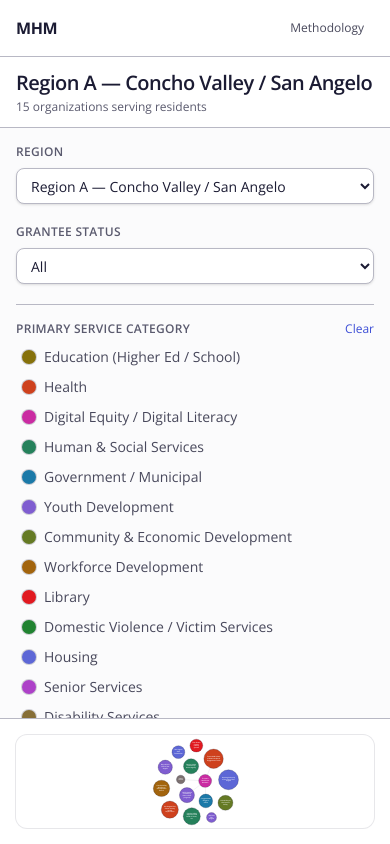
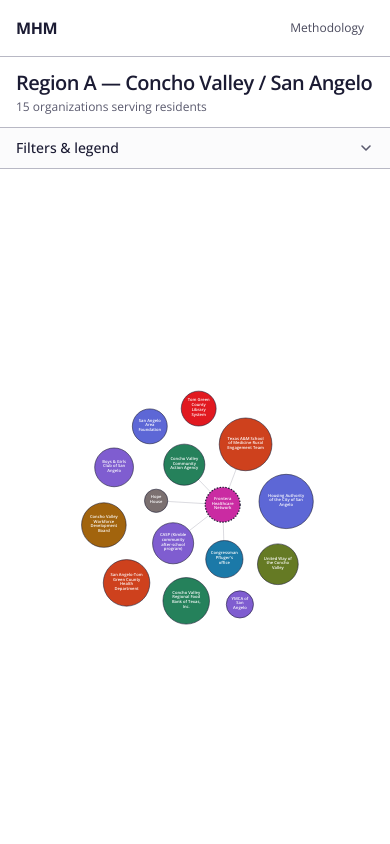
Before and after one commit to HRAAdvisors/mhm-ecosystem-mapping, a Next.js app: page /regions/A in a window 390 px wide. Built offline with nearby package versions, Linux system fonts and the light colour scheme.

Commit message:
Mobile friendly edits

```diff
--- a/components/HeroRegionPicker.tsx
+++ b/components/HeroRegionPicker.tsx
@@ -13,7 +13,7 @@ export function HeroRegionPicker({
 
   return (
     <form
-      className="mt-8 flex flex-wrap items-center gap-3"
+      className="mt-8 flex flex-col items-stretch gap-3 sm:flex-row sm:flex-wrap sm:items-center"
       onSubmit={(e) => {
         e.preventDefault();
         if (selected) router.push(`/regions/${selected}`);
@@ -23,7 +23,7 @@ export function HeroRegionPicker({
         value={selected}
         onChange={(e) => setSelected(e.target.value)}
         aria-label="Choose a region"
-        className="h-11 min-w-64 rounded-full border-0 bg-white px-5 text-sm font-medium text-[var(--raisin)] shadow-sm outline-none focus-visible:ring-2 focus-visible:ring-white/70"
+        className="h-11 w-full rounded-full border-0 bg-white px-5 text-sm font-medium text-[var(--raisin)] shadow-sm outline-none focus-visible:ring-2 focus-visible:ring-white/70 sm:w-auto sm:min-w-64"
       >
         {regions.map((region) => (
           <option key={region.code} value={region.code}>
@@ -33,7 +33,7 @@ export function HeroRegionPicker({
       </select>
       <button
         type="submit"
-        className="h-11 shrink-0 rounded-full bg-[var(--cobalt)] px-6 text-sm font-medium text-white transition-opacity hover:opacity-90"
+        className="h-11 w-full shrink-0 rounded-full bg-[var(--cobalt)] px-6 text-sm font-medium text-white transition-opacity hover:opacity-90 sm:w-auto"
       >
         Explore region
       </button>
--- a/components/NetworkExplorer.tsx
+++ b/components/NetworkExplorer.tsx
@@ -14,6 +14,10 @@ export function NetworkExplorer({ initialRegion }: { initialRegion: string }) {
   const [regionCode, setRegionCode] = useState(initialRegion);
   const [granteeStatus, setGranteeStatus] = useState<GranteeStatusFilter>("all");
   const [selectedCategories, setSelectedCategories] = useState(() => new Set(CATEGORIES));
+  // Collapsed by default on mobile, where the panel would otherwise push the
+  // graph below the fold; irrelevant on desktop, which always shows it (the
+  // aside below ignores this state at the md breakpoint and up).
+  const [panelOpen, setPanelOpen] = useState(false);
 
   const graph = useMemo(() => buildGraph(regionCode), [regionCode]);
   const activeRegion = REGIONS.find((r) => r.code === regionCode);
@@ -45,8 +49,30 @@ export function NetworkExplorer({ initialRegion }: { initialRegion: string }) {
         </p>
       </div>
 
+      <button
+        type="button"
+        onClick={() => setPanelOpen((open) => !open)}
+        aria-expanded={panelOpen}
+        className="flex shrink-0 items-center justify-between gap-2 border-b border-border bg-secondary/40 px-4 py-2.5 text-sm font-medium text-foreground md:hidden"
+      >
+        Filters &amp; legend
+        <svg
+          viewBox="0 0 20 20"
+          className={`h-4 w-4 shrink-0 text-muted-foreground transition-transform ${panelOpen ? "rotate-180" : ""}`}
+          fill="none"
+          stroke="currentColor"
+          strokeWidth={2}
+          strokeLinecap="round"
+          strokeLinejoin="round"
+        >
+          <path d="M5 7.5 10 12.5 15 7.5" />
+        </svg>
+      </button>
+
       <div className="relative flex min-h-0 flex-1 flex-col md:flex-row">
-        <aside className="flex max-h-[70vh] shrink-0 flex-col overflow-y-auto border-b border-border bg-secondary/40 md:h-full md:max-h-none md:w-72 md:overflow-y-auto md:border-b-0 md:border-r">
+        <aside
+          className={`${panelOpen ? "flex" : "hidden"} max-h-[60vh] shrink-0 flex-col overflow-y-auto border-b border-border bg-secondary/40 md:flex md:h-full md:max-h-none md:w-72 md:overflow-y-auto md:border-b-0 md:border-r lg:w-80 xl:w-[26rem]`}
+        >
           <div className="flex flex-col gap-5 px-4 py-4">
             <div>
               <h3 className="mb-2 text-xs font-semibold uppercase tracking-wide text-muted-foreground">
--- a/components/NetworkGraph.tsx
+++ b/components/NetworkGraph.tsx
@@ -327,7 +327,7 @@ export function NetworkGraph({ graph }: { graph: Graph }) {
   }, [graph]);
 
   return (
-    <div className="relative h-full w-full overflow-hidden rounded-xl bg-card ring-1 ring-foreground/10">
+    <div className="relative h-full w-full overflow-hidden rounded-xl bg-card">
       <svg ref={svgRef} viewBox={`0 0 ${WIDTH} ${HEIGHT}`} className="h-full w-full" />
       {tooltip && <Tooltip state={tooltip} />}
     </div>
```
